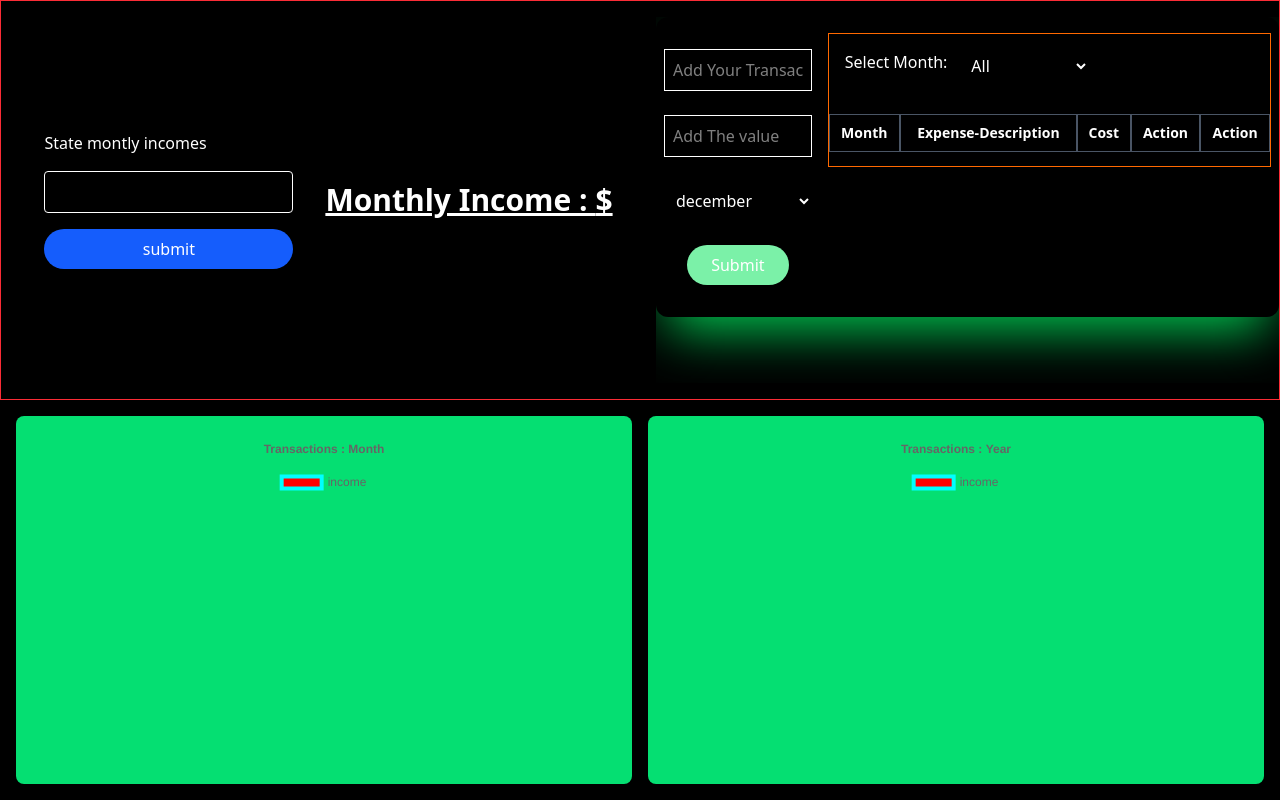
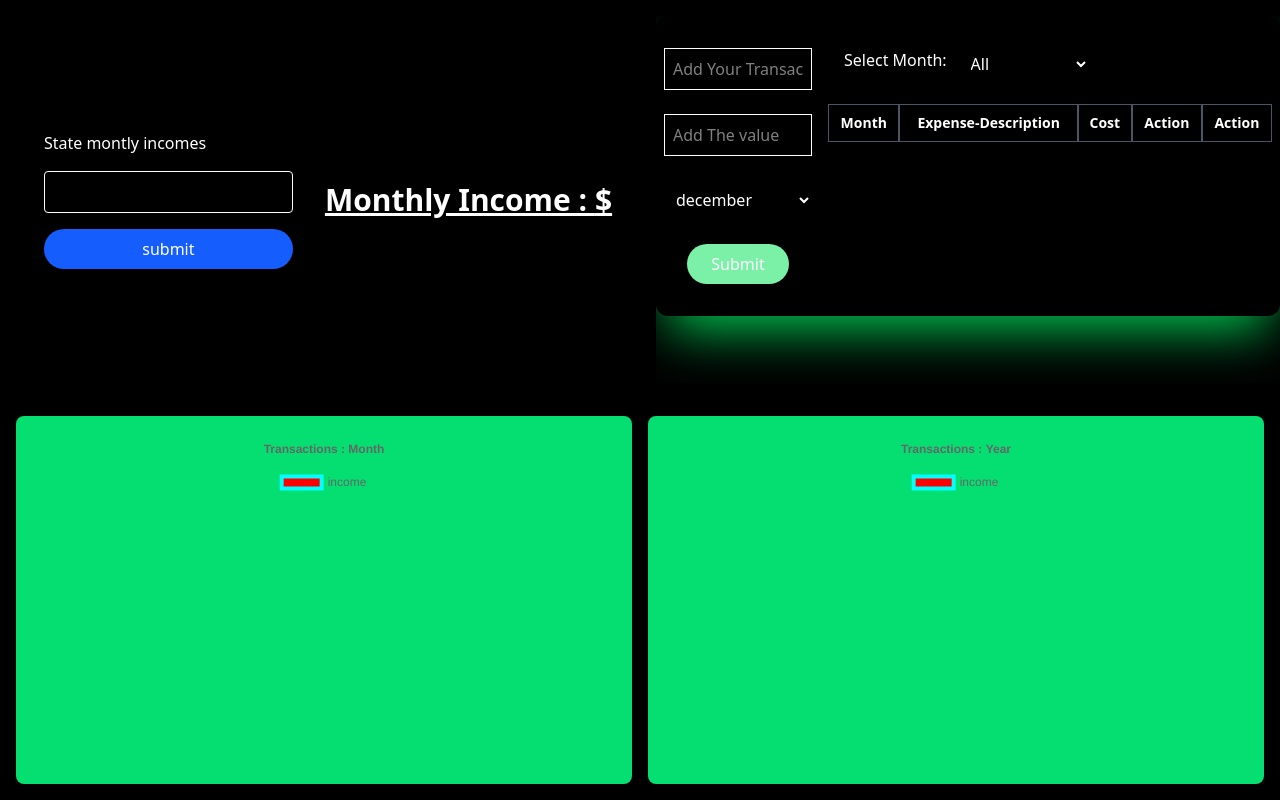
Before and after one commit to Arthour98/Finance-Graph-Chart, a React (Vite) app: page / in a window 1280 px wide. Built offline with nearby package versions, Linux system fonts and the light colour scheme.

Commit message:
working on insoect functionality and finitooooo

```diff
--- a/src/App.jsx
+++ b/src/App.jsx
@@ -13,15 +13,17 @@ function App() {
 
   return (
     <TransactionProvider>
-      <div className="min-h-[100vh] max-h-[100%] h-[100vh]
+      <div className="min-h-[200vh] max-h-[100%] h-[200vh]
+      lg:min-h-[100vh]  lg:h-[100vh]
       min-w-full max-w-full w-full bg-black flex flex-col overflow-hidden">
-        <div className="flex-1 min-h-[50%] max-h-[50%]
-         flex flex-col border border-red-500 lg:flex-row
+        <div className="flex-1 !min-h-[50%] max-h-auto
+         flex flex-col  lg:flex-row
         gap-2 md:gap-4 p-2 md:p-4 text-white ">
-          <div className="flex-1 min-w-[50%] flex-shrink-1">
+          <div className="flex-1 min-w-[50%]  !min-h-[30%] flex-shrink-1">
             <IncomeGrid />
           </div>
-          <div className="flex-1 min-w-[50%] flex-shrink-1 overflow-hidden">
+          <div className="flex-1 min-w-[50%] !min-h-[70%] flex-shrink-1 overflow-y-scroll scrollbar-hide
+             lg:overflow-y-hidden">
             <TransactionGrid />
           </div>
         </div>
--- a/src/components/GridOfTransactions.jsx
+++ b/src/components/GridOfTransactions.jsx
@@ -11,14 +11,14 @@ const TransactionGrid = () => {
 
         <div className="transaction-container flex flex-col
          basis-1 shadow-2xl shadow-green-500 p-2 md:p-4 rounded-xl justify-center
-          gap-2 md:gap-4 lg:min-h-[50%] lg:flex-row lg:justify-center min-w-0"
+          gap-2 md:gap-4 lg:min-h-[50%] lg:flex-row lg:justify-center min-h-0"
         >
             <div className="form-col flex flex-1 lg:flex-1 min-w-[25%]">
                 <TransactionForm />
             </div>
 
-            <div className="list-col flex-1 lg:flex-1 overflow-hidden
-              min-w-[75%] max-h-[50%] ">
+            <div className="list-col flex-1
+             min-w-[75%] min-h-[100%] h max-h-auto ">
                 <TransactionList />
             </div>
         </div>
--- a/src/components/TransactionContext.jsx
+++ b/src/components/TransactionContext.jsx
@@ -1,61 +1,62 @@
-import React,{useState,createContext,useContext,useEffect} from "react";
-const TransactionContext=createContext();
+import React, { useState, createContext, useContext, useEffect } from "react";
+const TransactionContext = createContext();
 
-export const TransactionProvider=({children})=>
-{
-const[transactions,setTransactions]=useState([])
-const [income,setIncome]=useState("");
-const [month,setMonth]=useState("");
+export const TransactionProvider = ({ children }) => {
+    const [transactions, setTransactions] = useState([])
+    const [income, setIncome] = useState("");
+    const [month, setMonth] = useState("");
 
-useEffect(()=>
-{
-const savedTransactions=localStorage.getItem("transactions");
-setTransactions(savedTransactions ?JSON.parse(savedTransactions):[])
-},[]);
+    useEffect(() => {
+        const savedTransactions = localStorage.getItem("transactions");
+        setTransactions(savedTransactions ? JSON.parse(savedTransactions) : [])
+    }, []);
 
-useEffect(()=>
-{
-const fetchedIncome=localStorage.getItem("income");
-const newIncome=JSON.parse(fetchedIncome);
+    useEffect(() => {
+        const fetchedIncome = localStorage.getItem("income");
+        const newIncome = JSON.parse(fetchedIncome);
         setIncome(newIncome);
-},[]);
+    }, []);
 
-const selectMonth=(newMonth)=>
-{
+    const selectMonth = (newMonth) => {
         setMonth(newMonth);
     }
 
-const addIncome=(newIncome)=>
-{
-localStorage.setItem("income",JSON.stringify(newIncome));
+    const addIncome = (newIncome) => {
+        localStorage.setItem("income", JSON.stringify(newIncome));
         setIncome(newIncome);
     }
 
-const addTransaction=(transaction={id,description,value,month})=>
-{
-const newTransactions=[...transactions,transaction];
-localStorage.setItem("transactions",JSON.stringify(newTransactions));
-setTransactions(newTransactions);
-}
-
-const deleteTransaction=(transactionId)=>
-{
-       const  newTransactions=transactions.filter(transaction=>transaction.id!==transactionId);
+    const addTransaction = (transaction = { id, description, value, month }) => {
+        const newTransactions = [...transactions, transaction];
         localStorage.setItem("transactions", JSON.stringify(newTransactions));
         setTransactions(newTransactions);
     }
 
+    const deleteTransaction = (transactionId) => {
+        const newTransactions = transactions.filter(transaction => transaction.id !== transactionId);
+        localStorage.setItem("transactions", JSON.stringify(newTransactions));
+        setTransactions(newTransactions);
+    }
 
+    const [selTransaction, setSelTransaction] = useState([]);
 
-return(
+    const inspectTransaction = (id) => {
+        let list = [...transactions];
+        let sel = list?.filter(t => t.id);
+        setSelTransaction(sel);
+    }
+
+    return (
         <TransactionContext.Provider value=
-    {{transactions,addTransaction,deleteTransaction,
-    income,addIncome,month,selectMonth}}>
+            {{
+                transactions, addTransaction, deleteTransaction,
+                income, addIncome, month, selectMonth
+            }}>
             {children}
         </TransactionContext.Provider>
-)}
+    )
+}
 
-export const useTransactions=()=>
-{
-   return  useContext(TransactionContext);
+export const useTransactions = () => {
+    return useContext(TransactionContext);
 }
--- a/src/components/TransactionList.jsx
+++ b/src/components/TransactionList.jsx
@@ -16,8 +16,8 @@ const TransactionList = () => {
 
 
     return (
-        <div className="min-h-[50%] max-h-[50%] border border-orange-500
-         w-full flex flex-col overflow-hidden">
+        <div className="min-h-[50%] max-h-[50%]
+         w-full flex flex-col">
             <div className="sticky top-0 bg-black p-2 md:p-4 flex flex-col sm:flex-row gap-2 sm:gap-4">
                 <label className="text-sm md:text-base">Select Month:</label>
                 <select onInput={handleFilter}
@@ -31,7 +31,7 @@ const TransactionList = () => {
             <div className="flex-1 w-full overflow-y-scroll scrollbar-hide">
                 {/* Desktop Table View */}
                 <table className="hidden md:table border-separate border-gray-600
-                w-full border-spacing-y-2 md:border-spacing-y-4 table-auto shadow-md ">
+                w-full border-spacing-y-2 md:border-spacing-y-2 table-auto shadow-md ">
                     <thead className="sticky top-0 bg-black  ">
                         <tr>
                             <th className="border border-gray-600 p-2 text-xs md:text-sm">Month</th>
```
Lines whose indentation alone changed are shown as unchanged.
